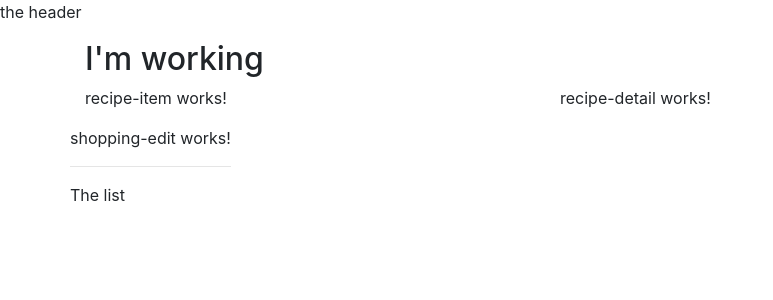
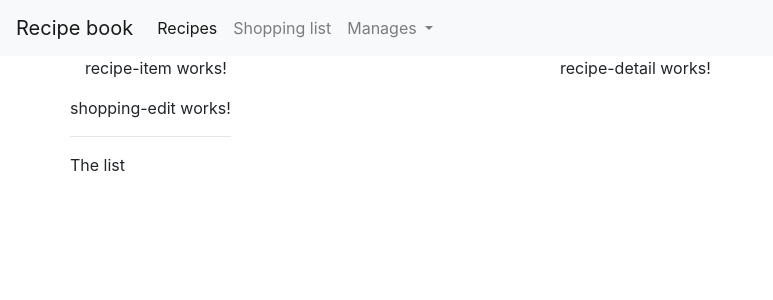
Before and after one commit to vmaaik/angular-demo, an Angular app: page / in a window 1280 px wide. Shown: the top 300 px of the page, without its empty margins (0-773 px from the left). Built offline with nearby package versions, Linux system fonts and the light colour scheme.

Commit message:
add header

```diff
--- a/angular.json
+++ b/angular.json
@@ -24,7 +24,7 @@
               "src/assets"
             ],
             "styles": [
-              "node_modules/bootstrap/dist/css/bootstrap.min.css",
+              "node_modules/bootstrap/dist/css/bootstrap.css",
               "src/styles.css"
             ],
             "scripts": []
--- a/src/app/app.component.html
+++ b/src/app/app.component.html
@@ -2,9 +2,7 @@
 <div class="container">
   <div class="row">
     <div class="col-md-12">
-      <h2>I'm working</h2>
-      <app-recipies>
-      </app-recipies>
+      <app-recipies></app-recipies>
       <app-shopping-list></app-shopping-list>
     </div>
   </div>
--- a/src/app/header/header.component.html
+++ b/src/app/header/header.component.html
@@ -1 +1,25 @@
-<p> the header</p>
+<nav class="navbar navbar-expand-lg navbar-light bg-light">
+  <a class="navbar-brand" href="#">Recipe book</a>
+  <button class="navbar-toggler" type="button" data-toggle="collapse" data-target="#navbarNavDropdown" aria-controls="navbarNavDropdown" aria-expanded="false" aria-label="Toggle navigation">
+    <span class="navbar-toggler-icon"></span>
+  </button>
+  <div class="collapse navbar-collapse" id="navbarNavDropdown">
+    <ul class="navbar-nav">
+      <li class="nav-item active">
+        <a class="nav-link" href="#">Recipes</a>
+      </li>
+      <li class="nav-item">
+        <a class="nav-link" href="#">Shopping list</a>
+      </li>
+      <li class="nav-item dropdown">
+        <a class="nav-link dropdown-toggle" href="#" id="navbarDropdownMenuLink" data-toggle="dropdown" aria-haspopup="true" aria-expanded="true">
+          Manages
+        </a>
+        <div class="dropdown-menu " aria-labelledby="navbarDropdownMenuLink">
+          <a class="dropdown-item" href="#">Data fetch</a>
+          <a class="dropdown-item" href="#">Data save</a>
+        </div>
+      </li>
+    </ul>
+  </div>
+</nav>
```
